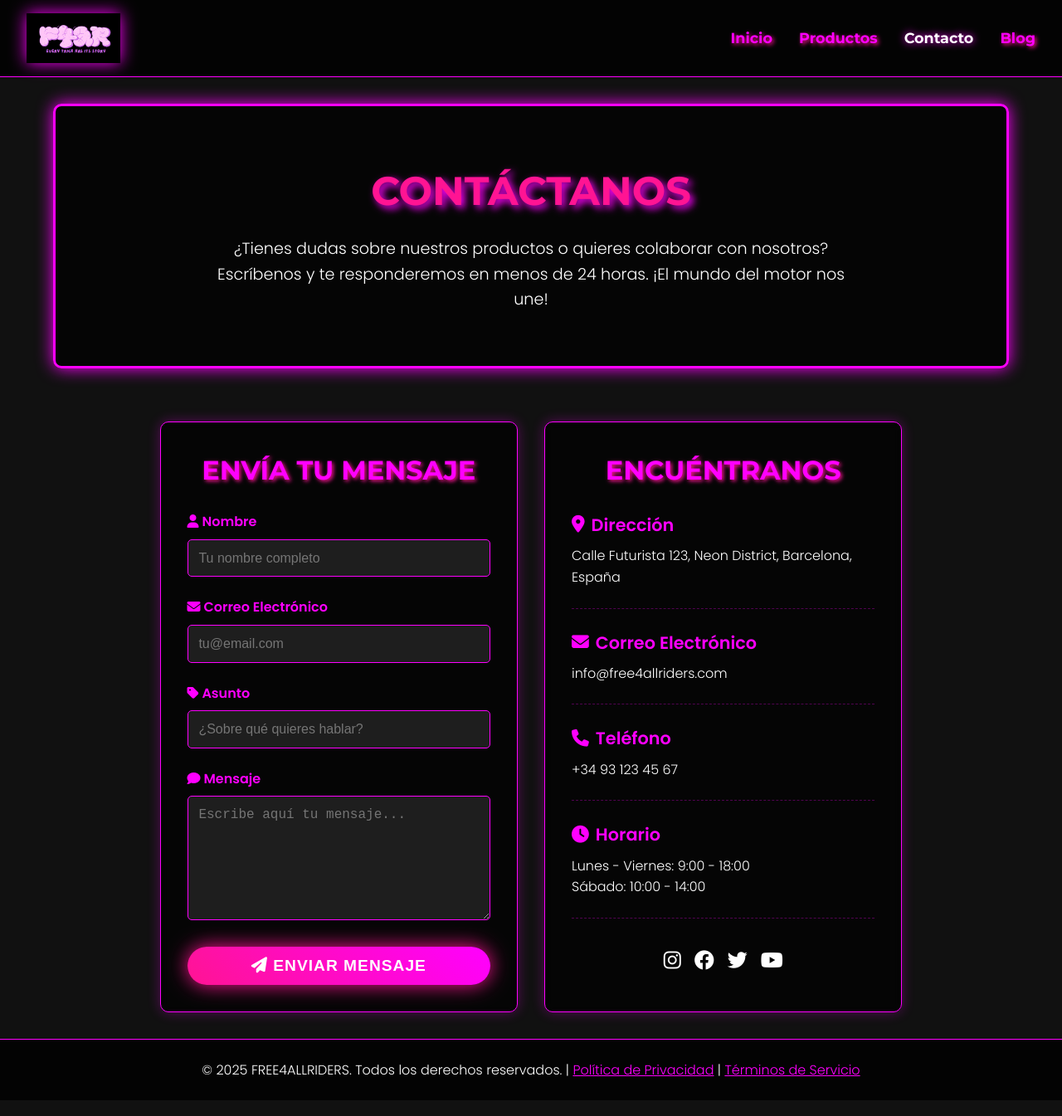
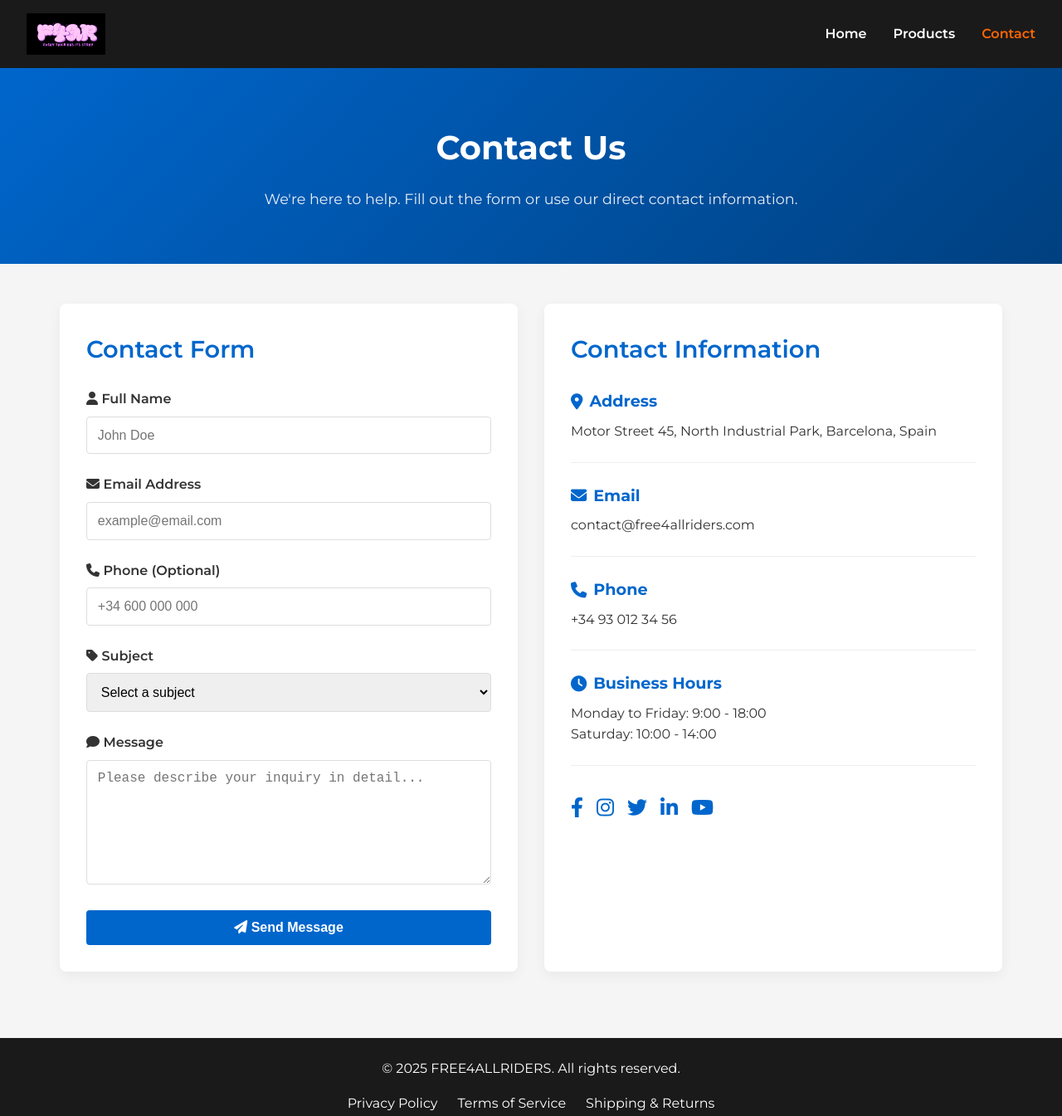
Before and after one commit to Free4allriders/Free4allriders, a plain HTML site: page Contact.html in a window 1280 px wide. Shown: the whole page at 83% size. Drawn offline with Linux system fonts and the light colour scheme.

Commit message:
Update Contact.html

```diff
--- a/Contact.html
+++ b/Contact.html
@@ -1,20 +1,21 @@
 <!DOCTYPE html>
-<html lang="es">
+<html lang="en">
 <head>
     <meta charset="UTF-8">
     <meta name="viewport" content="width=device-width, initial-scale=1.0">
-    <title>Contacto | FREE4ALLRIDERS</title>
+    <title>Contact Us | FREE4ALLRIDERS</title>
     <link rel="icon" type="image/png" href="logo-imatge.PNG">
     <link rel="stylesheet" href="https://cdnjs.cloudflare.com/ajax/libs/font-awesome/6.4.0/css/all.min.css">
-    <link href="https://fonts.googleapis.com/css2?family=Montserrat:wght@400;700&family=Poppins:wght@300;600&display=swap" rel="stylesheet">
+    <link href="https://fonts.googleapis.com/css2?family=Montserrat:wght@400;600;700&display=swap" rel="stylesheet">
     <style>
         :root {
-            --neon-pink: #ff00ff;
-            --deep-pink: #ff1493;
-            --dark-bg: #111;
-            --light-text: #fff;
-            --dark-text: #333;
-            --gray-bg: #222;
+            --primary-color: #0066cc;
+            --secondary-color: #004080;
+            --accent-color: #ff6600;
+            --dark-bg: #1a1a1a;
+            --light-text: #ffffff;
+            --light-gray: #f5f5f5;
+            --dark-text: #333333;
         }
 
         * {
@@ -24,35 +25,23 @@
         }
 
         body {
-            background-color: var(--dark-bg);
-            color: var(--light-text);
-            font-family: 'Poppins', sans-serif;
+            font-family: 'Montserrat', sans-serif;
             line-height: 1.6;
-            background-image: url('graffiti-wall.jpg');
-            background-size: cover;
-            background-attachment: fixed;
-            background-position: center;
-            min-height: 100vh;
-            display: flex;
-            flex-direction: column;
+            color: var(--dark-text);
+            background-color: var(--light-gray);
         }
 
         header {
-            background: rgba(0, 0, 0, 0.8);
+            background-color: var(--dark-bg);
             padding: 1rem 2rem;
             display: flex;
             justify-content: space-between;
             align-items: center;
-            position: sticky;
-            top: 0;
-            z-index: 100;
-            backdrop-filter: blur(5px);
-            border-bottom: 1px solid var(--neon-pink);
+            box-shadow: 0 2px 10px rgba(0, 0, 0, 0.1);
         }
 
         .logo {
-            height: 60px;
-            filter: drop-shadow(0 0 10px var(--neon-pink));
+            height: 50px;
             transition: transform 0.3s;
         }
 
@@ -66,14 +55,12 @@
         }
 
         nav a {
-            color: var(--neon-pink);
+            color: var(--light-text);
             text-decoration: none;
             font-weight: 600;
-            font-size: 1.1rem;
-            text-shadow: 2px 2px 5px var(--deep-pink);
+            font-size: 1rem;
+            transition: color 0.3s;
             position: relative;
-            transition: all 0.3s;
-            font-family: 'Montserrat', sans-serif;
         }
 
         nav a::after {
@@ -83,7 +70,7 @@
             height: 2px;
             bottom: -5px;
             left: 0;
-            background-color: var(--neon-pink);
+            background-color: var(--accent-color);
             transition: width 0.3s;
         }
 
@@ -92,35 +79,27 @@
         }
 
         nav a.active {
-            color: white;
-            text-shadow: 0 0 10px var(--neon-pink);
+            color: var(--accent-color);
         }
 
         .contact-hero {
-            background: rgba(0, 0, 0, 0.7);
+            background: linear-gradient(135deg, var(--primary-color), var(--secondary-color));
+            color: var(--light-text);
             padding: 4rem 2rem;
-            border: 3px solid var(--neon-pink);
-            box-shadow: 0 0 20px var(--neon-pink);
             text-align: center;
-            margin: 2rem auto;
-            max-width: 1200px;
-            width: 90%;
-            border-radius: 10px;
-            backdrop-filter: blur(5px);
         }
 
         .hero-title {
-            font-size: 3rem;
-            color: var(--deep-pink);
-            text-shadow: 4px 4px 10px var(--neon-pink);
+            font-size: 2.5rem;
             margin-bottom: 1rem;
-            font-family: 'Montserrat', sans-serif;
+            font-weight: 700;
         }
 
         .hero-subtitle {
-            font-size: 1.2rem;
+            font-size: 1.1rem;
             max-width: 800px;
             margin: 0 auto;
+            opacity: 0.9;
         }
 
         .contact-container {
@@ -128,7 +107,7 @@
             flex-wrap: wrap;
             justify-content: center;
             gap: 2rem;
-            padding: 2rem;
+            padding: 3rem 2rem;
             max-width: 1200px;
             margin: 0 auto;
         }
@@ -136,21 +115,17 @@
         .contact-form, .contact-info {
             flex: 1;
             min-width: 300px;
-            background: rgba(0, 0, 0, 0.7);
+            background: white;
             padding: 2rem;
-            border-radius: 10px;
-            border: 1px solid var(--neon-pink);
-            box-shadow: 0 0 15px rgba(255, 0, 255, 0.3);
-            backdrop-filter: blur(5px);
+            border-radius: 8px;
+            box-shadow: 0 5px 15px rgba(0, 0, 0, 0.05);
         }
 
         .form-title, .info-title {
-            font-size: 2rem;
-            color: var(--neon-pink);
+            font-size: 1.8rem;
+            color: var(--primary-color);
             margin-bottom: 1.5rem;
-            text-align: center;
-            font-family: 'Montserrat', sans-serif;
-            text-shadow: 2px 2px 5px var(--deep-pink);
+            font-weight: 600;
         }
 
         .form-group {
@@ -160,26 +135,23 @@
         .form-label {
             display: block;
             margin-bottom: 0.5rem;
-            color: var(--neon-pink);
+            color: var(--dark-text);
             font-weight: 600;
         }
 
         .form-input, .form-textarea {
             width: 100%;
             padding: 0.8rem;
-            border: 1px solid var(--neon-pink);
-            background: rgba(255, 255, 255, 0.1);
-            color: white;
-            border-radius: 5px;
+            border: 1px solid #ddd;
+            border-radius: 4px;
             font-size: 1rem;
             transition: all 0.3s;
         }
 
         .form-input:focus, .form-textarea:focus {
             outline: none;
-            border-color: var(--deep-pink);
-            box-shadow: 0 0 10px var(--neon-pink);
-            background: rgba(255, 255, 255, 0.2);
+            border-color: var(--primary-color);
+            box-shadow: 0 0 0 3px rgba(0, 102, 204, 0.1);
         }
 
         .form-textarea {
@@ -188,35 +160,27 @@
         }
 
         .submit-btn {
-            background: linear-gradient(45deg, var(--deep-pink), var(--neon-pink));
+            background-color: var(--primary-color);
             color: white;
             padding: 12px 25px;
-            font-size: 1.2rem;
+            font-size: 1rem;
             border: none;
-            border-radius: 50px;
+            border-radius: 4px;
             cursor: pointer;
-            box-shadow: 0 0 15px var(--neon-pink);
             transition: all 0.3s;
-            display: block;
             width: 100%;
             font-weight: 600;
-            text-transform: uppercase;
-            letter-spacing: 1px;
         }
 
         .submit-btn:hover {
-            box-shadow: 0 0 25px var(--deep-pink);
-            transform: translateY(-3px);
-        }
-
-        .submit-btn:active {
-            transform: translateY(0);
+            background-color: var(--secondary-color);
+            transform: translateY(-2px);
         }
 
         .info-item {
             margin-bottom: 1.5rem;
             padding-bottom: 1.5rem;
-            border-bottom: 1px dashed rgba(255, 0, 255, 0.3);
+            border-bottom: 1px solid #eee;
         }
 
         .info-item:last-child {
@@ -226,63 +190,66 @@
         }
 
         .info-item h3 {
-            color: var(--neon-pink);
+            color: var(--primary-color);
             margin-bottom: 0.5rem;
-            font-size: 1.3rem;
+            font-size: 1.2rem;
             display: flex;
             align-items: center;
             gap: 0.5rem;
         }
 
         .info-item p, .info-item a {
-            color: white;
+            color: var(--dark-text);
             text-decoration: none;
             transition: color 0.3s;
         }
 
         .info-item a:hover {
-            color: var(--neon-pink);
-            text-decoration: underline;
+            color: var(--primary-color);
         }
 
         .social-links {
             display: flex;
             gap: 1rem;
             margin-top: 2rem;
-            justify-content: center;
         }
 
         .social-link {
-            color: white;
+            color: var(--primary-color);
             font-size: 1.5rem;
             transition: all 0.3s;
         }
 
         .social-link:hover {
-            color: var(--neon-pink);
+            color: var(--secondary-color);
             transform: translateY(-3px);
         }
 
         footer {
-            background: rgba(0, 0, 0, 0.8);
+            background-color: var(--dark-bg);
+            color: var(--light-text);
             text-align: center;
             padding: 1.5rem;
-            margin-top: auto;
-            border-top: 1px solid var(--neon-pink);
+            margin-top: 2rem;
         }
 
-        /* Animaciones */
-        @keyframes pulse {
-            0% { box-shadow: 0 0 15px var(--neon-pink); }
-            50% { box-shadow: 0 0 25px var(--deep-pink); }
-            100% { box-shadow: 0 0 15px var(--neon-pink); }
+        .footer-links {
+            display: flex;
+            justify-content: center;
+            gap: 1.5rem;
+            margin-top: 1rem;
         }
 
-        .submit-btn {
-            animation: pulse 2s infinite;
+        .footer-links a {
+            color: var(--light-text);
+            text-decoration: none;
+            transition: color 0.3s;
         }
 
-        /* Responsive */
+        .footer-links a:hover {
+            color: var(--accent-color);
+        }
+
         @media (max-width: 768px) {
             header {
                 flex-direction: column;
@@ -292,23 +259,16 @@
             nav {
                 margin-top: 1rem;
                 gap: 1rem;
+                flex-wrap: wrap;
+                justify-content: center;
             }
 
             .hero-title {
                 font-size: 2rem;
             }
 
-            .hero-subtitle {
-                font-size: 1rem;
-            }
-
             .contact-container {
-                flex-direction: column;
-                padding: 1rem;
-            }
-
-            .contact-form, .contact-info {
-                width: 100%;
+                padding: 2rem 1rem;
             }
         }
     </style>
@@ -317,104 +277,169 @@
     <header>
         <img src="logo-imatge.PNG" alt="FREE4ALLRIDERS" class="logo">
         <nav>
-            <a href="#">Inicio</a>
-            <a href="#">Productos</a>
-            <a href="#" class="active">Contacto</a>
-            <a href="#">Blog</a>
+            <a href="index.html">Home</a>
+            <a href="index.html#products">Products</a>
+            <a href="contact.html" class="active">Contact</a>
         </nav>
     </header>
 
     <section class="contact-hero">
         <div class="hero-content">
-            <h1 class="hero-title">CONTÁCTANOS</h1>
+            <h1 class="hero-title">Contact Us</h1>
             <p class="hero-subtitle">
-                ¿Tienes dudas sobre nuestros productos o quieres colaborar con nosotros? Escríbenos y te responderemos en menos de 24 horas. ¡El mundo del motor nos une!
+                We're here to help. Fill out the form or use our direct contact information.
             </p>
         </div>
     </section>
 
     <div class="contact-container">
         <div class="contact-form">
-            <h2 class="form-title">ENVÍA TU MENSAJE</h2>
+            <h2 class="form-title">Contact Form</h2>
             <form id="contactForm">
                 <div class="form-group">
-                    <label for="name" class="form-label"><i class="fas fa-user"></i> Nombre</label>
-                    <input type="text" id="name" class="form-input" placeholder="Tu nombre completo" required>
+                    <label for="name" class="form-label"><i class="fas fa-user"></i> Full Name</label>
+                    <input type="text" id="name" class="form-input" placeholder="John Doe" required>
                 </div>
                 <div class="form-group">
-                    <label for="email" class="form-label"><i class="fas fa-envelope"></i> Correo Electrónico</label>
-                    <input type="email" id="email" class="form-input" placeholder="tu@email.com" required>
+                    <label for="email" class="form-label"><i class="fas fa-envelope"></i> Email Address</label>
+                    <input type="email" id="email" class="form-input" placeholder="example@email.com" required>
                 </div>
                 <div class="form-group">
-                    <label for="subject" class="form-label"><i class="fas fa-tag"></i> Asunto</label>
-                    <input type="text" id="subject" class="form-input" placeholder="¿Sobre qué quieres hablar?" required>
+                    <label for="phone" class="form-label"><i class="fas fa-phone"></i> Phone (Optional)</label>
+                    <input type="tel" id="phone" class="form-input" placeholder="+34 600 000 000">
                 </div>
                 <div class="form-group">
-                    <label for="message" class="form-label"><i class="fas fa-comment"></i> Mensaje</label>
-                    <textarea id="message" class="form-textarea" placeholder="Escribe aquí tu mensaje..." required></textarea>
+                    <label for="subject" class="form-label"><i class="fas fa-tag"></i> Subject</label>
+                    <select id="subject" class="form-input" required>
+                        <option value="" disabled selected>Select a subject</option>
+                        <option value="General inquiry">General inquiry</option>
+                        <option value="Technical support">Technical support</option>
+                        <option value="Sales">Sales</option>
+                        <option value="Collaborations">Collaborations</option>
+                        <option value="Other">Other</option>
+                    </select>
+                </div>
+                <div class="form-group">
+                    <label for="message" class="form-label"><i class="fas fa-comment"></i> Message</label>
+                    <textarea id="message" class="form-textarea" placeholder="Please describe your inquiry in detail..." required></textarea>
                 </div>
                 <button type="submit" class="submit-btn">
-                    <i class="fas fa-paper-plane"></i> Enviar Mensaje
+                    <i class="fas fa-paper-plane"></i> Send Message
                 </button>
             </form>
         </div>
 
         <div class="contact-info">
-            <h2 class="info-title">ENCUÉNTRANOS</h2>
+            <h2 class="info-title">Contact Information</h2>
             <div class="info-item">
-                <h3><i class="fas fa-map-marker-alt"></i> Dirección</h3>
-                <p>Calle Futurista 123, Neon District, Barcelona, España</p>
+                <h3><i class="fas fa-map-marker-alt"></i> Address</h3>
+                <p>Motor Street 45, North Industrial Park, Barcelona, Spain</p>
             </div>
             <div class="info-item">
-                <h3><i class="fas fa-envelope"></i> Correo Electrónico</h3>
-                <a href="mailto:info@free4allriders.com">info@free4allriders.com</a>
+                <h3><i class="fas fa-envelope"></i> Email</h3>
+                <a href="mailto:contact@free4allriders.com">contact@free4allriders.com</a>
             </div>
             <div class="info-item">
-                <h3><i class="fas fa-phone"></i> Teléfono</h3>
-                <a href="tel:+34931234567">+34 93 123 45 67</a>
+                <h3><i class="fas fa-phone"></i> Phone</h3>
+                <a href="tel:+34930123456">+34 93 012 34 56</a>
             </div>
             <div class="info-item">
-                <h3><i class="fas fa-clock"></i> Horario</h3>
-                <p>Lunes - Viernes: 9:00 - 18:00<br>Sábado: 10:00 - 14:00</p>
+                <h3><i class="fas fa-clock"></i> Business Hours</h3>
+                <p>Monday to Friday: 9:00 - 18:00<br>
+                Saturday: 10:00 - 14:00</p>
             </div>
 
             <div class="social-links">
-                <a href="#" class="social-link"><i class="fab fa-instagram"></i></a>
-                <a href="#" class="social-link"><i class="fab fa-facebook"></i></a>
-                <a href="#" class="social-link"><i class="fab fa-twitter"></i></a>
-                <a href="#" class="social-link"><i class="fab fa-youtube"></i></a>
+                <a href="#" class="social-link" title="Facebook"><i class="fab fa-facebook-f"></i></a>
+                <a href="#" class="social-link" title="Instagram"><i class="fab fa-instagram"></i></a>
+                <a href="#" class="social-link" title="Twitter"><i class="fab fa-twitter"></i></a>
+                <a href="#" class="social-link" title="LinkedIn"><i class="fab fa-linkedin-in"></i></a>
+                <a href="#" class="social-link" title="YouTube"><i class="fab fa-youtube"></i></a>
             </div>
         </div>
     </div>
 
     <footer>
-        <p>&copy; 2025 FREE4ALLRIDERS. Todos los derechos reservados. | <a href="#" style="color: var(--neon-pink);">Política de Privacidad</a> | <a href="#" style="color: var(--neon-pink);">Términos de Servicio</a></p>
+        <p>&copy; 2025 FREE4ALLRIDERS. All rights reserved.</p>
+        <div class="footer-links">
+            <a href="privacy.html">Privacy Policy</a>
+            <a href="terms.html">Terms of Service</a>
+            <a href="shipping.html">Shipping & Returns</a>
+        </div>
     </footer>
 
+    <!-- Firebase SDK -->
+    <script src="https://www.gstatic.com/firebasejs/9.6.0/firebase-app-compat.js"></script>
+    <script src="https://www.gstatic.com/firebasejs/9.6.0/firebase-firestore-compat.js"></script>
+
     <script>
+        // Firebase Configuration (replace with your data)
+        const firebaseConfig = {
+            apiKey: "YOUR_API_KEY",
+            authDomain: "YOUR_PROJECT.firebaseapp.com",
+            projectId: "YOUR_PROJECT_ID",
+            storageBucket: "YOUR_PROJECT.appspot.com",
+            messagingSenderId: "YOUR_SENDER_ID",
+            appId: "YOUR_APP_ID"
+        };
+
+        // Initialize Firebase
+        firebase.initializeApp(firebaseConfig);
+        const db = firebase.firestore();
+
         document.getElementById('contactForm').addEventListener('submit', function(e) {
             e.preventDefault();
 
-            // Simulación de envío del formulario
             const submitBtn = document.querySelector('.submit-btn');
-            submitBtn.innerHTML = '<i class="fas fa-spinner fa-spin"></i> Enviando...';
+            const originalText = submitBtn.innerHTML;
+
+            // Show loading state
+            submitBtn.innerHTML = '<i class="fas fa-spinner fa-spin"></i> Sending...';
             submitBtn.disabled = true;
 
-            setTimeout(() => {
-                submitBtn.innerHTML = '<i class="fas fa-check"></i> ¡Mensaje Enviado!';
-                submitBtn.style.background = 'linear-gradient(45deg, #00ff00, #00cc00)';
+            // Get form values
+            const name = document.getElementById('name').value;
+            const email = document.getElementById('email').value;
+            const phone = document.getElementById('phone').value || 'Not provided';
+            const subject = document.getElementById('subject').value;
+            const message = document.getElementById('message').value;
+            const timestamp = firebase.firestore.FieldValue.serverTimestamp();
 
-                // Resetear formulario después de 3 segundos
+            // Send data to Firestore
+            db.collection("contacts").add({
+                name: name,
+                email: email,
+                phone: phone,
+                subject: subject,
+                message: message,
+                date: timestamp,
+                read: false
+            })
+            .then(() => {
+                // Success
+                submitBtn.innerHTML = '<i class="fas fa-check"></i> Message Sent';
+                submitBtn.style.backgroundColor = '#28a745';
+
+                // Reset form after 3 seconds
                 setTimeout(() => {
                     document.getElementById('contactForm').reset();
-                    submitBtn.innerHTML = '<i class="fas fa-paper-plane"></i> Enviar Mensaje';
-                    submitBtn.style.background = 'linear-gradient(45deg, var(--deep-pink), var(--neon-pink))';
+                    submitBtn.innerHTML = originalText;
+                    submitBtn.style.backgroundColor = '';
                     submitBtn.disabled = false;
                 }, 3000);
-            }, 1500);
+            })
+            .catch((error) => {
+                // Error
+                console.error("Error sending message: ", error);
+                submitBtn.innerHTML = '<i class="fas fa-times"></i> Send Failed';
+                submitBtn.style.backgroundColor = '#dc3545';
 
-            // Aquí iría el código real para enviar el formulario
-            // Por ejemplo con fetch() a un backend
+                setTimeout(() => {
+                    submitBtn.innerHTML = '<i class="fas fa-paper-plane"></i> Try Again';
+                    submitBtn.style.backgroundColor = '';
+                    submitBtn.disabled = false;
+                }, 3000);
+            });
         });
     </script>
 </body>
```
